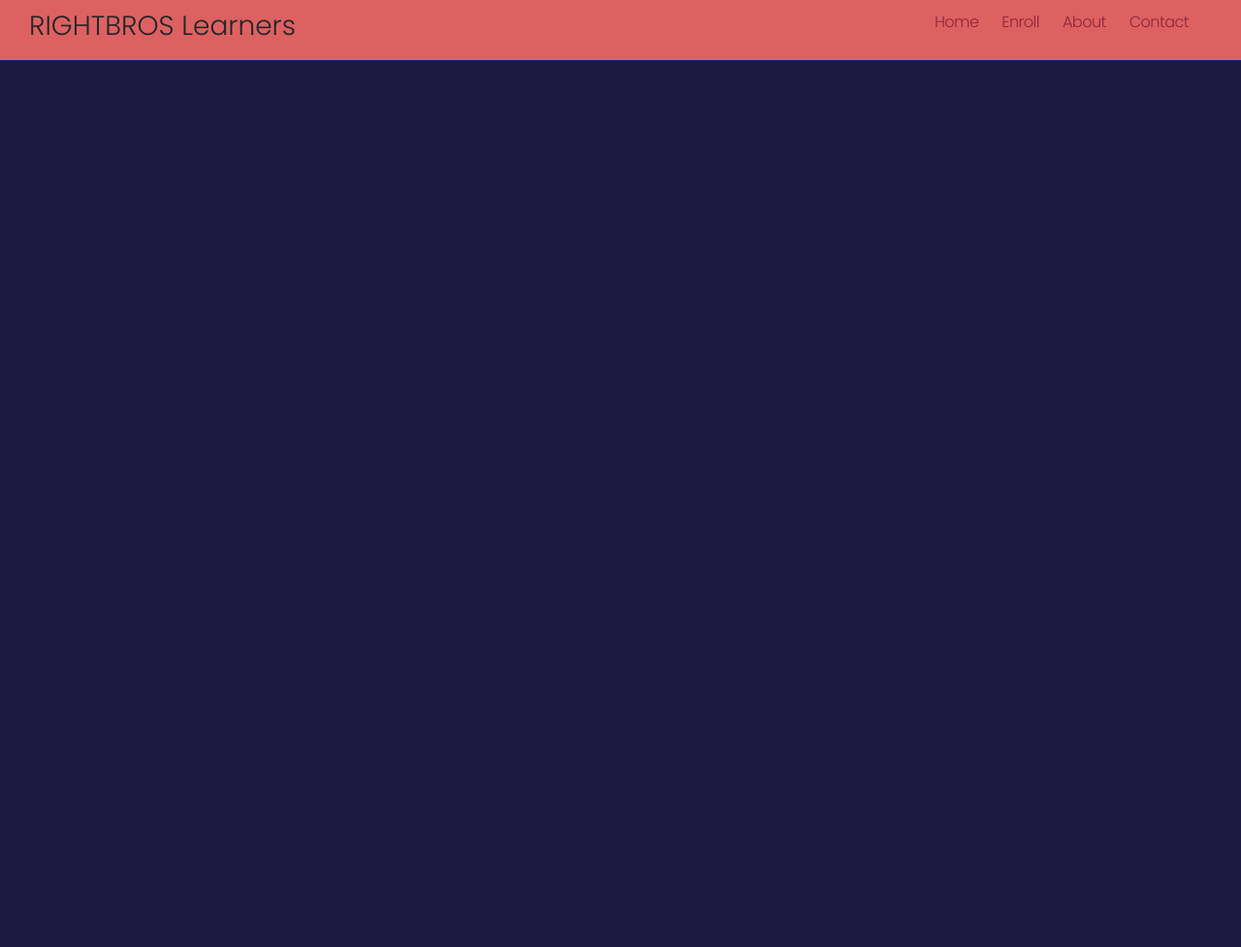
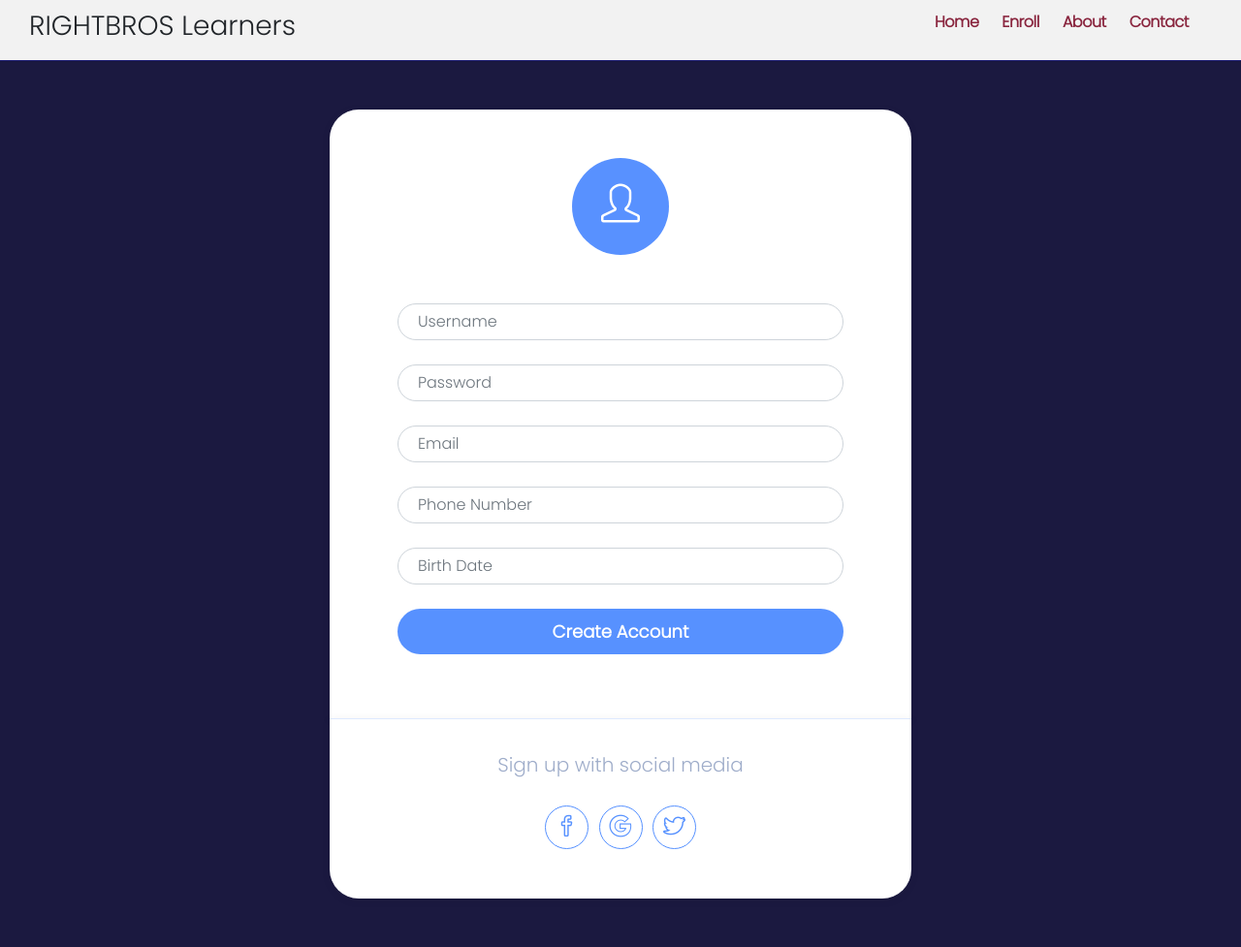
Before and after one commit to thewolfcommander/learn.rightbros.co, a Django app: page /enroll/step-1/ in a window 1280 px wide. Shown: the whole page at 97% size. Before the commit the page ends 63 px from the top, so only its background shows below. Run offline with Django 3.2, Linux system fonts and the light colour scheme; some libraries are stand-ins or nearby versions.

Commit message:
Enrollment form is going to addz'

```diff
--- /dev/null
+++ b/static/css/enroll.css
@@ -0,0 +1,94 @@
+
+.registration-form{
+	padding: 50px 0;
+}
+
+.registration-form form{
+    background-color: #fff;
+    max-width: 600px;
+    margin: auto;
+    padding: 50px 70px;
+    border-top-left-radius: 30px;
+    border-top-right-radius: 30px;
+    box-shadow: 0px 2px 10px rgba(0, 0, 0, 0.075);
+}
+
+.registration-form .form-icon{
+	text-align: center;
+    background-color: #5891ff;
+    border-radius: 50%;
+    font-size: 40px;
+    color: white;
+    width: 100px;
+    height: 100px;
+    margin: auto;
+    margin-bottom: 50px;
+    line-height: 100px;
+}
+
+.registration-form .item{
+	border-radius: 20px;
+    margin-bottom: 25px;
+    padding: 10px 20px;
+}
+
+.registration-form .create-account{
+    border-radius: 30px;
+    padding: 10px 20px;
+    font-size: 18px;
+    font-weight: bold;
+    background-color: #5791ff;
+    border: none;
+    color: white;
+    margin-top: 20px;
+}
+
+.registration-form .social-media{
+    max-width: 600px;
+    background-color: #fff;
+    margin: auto;
+    padding: 35px 0;
+    text-align: center;
+    border-bottom-left-radius: 30px;
+    border-bottom-right-radius: 30px;
+    color: #9fadca;
+    border-top: 1px solid #dee9ff;
+    box-shadow: 0px 2px 10px rgba(0, 0, 0, 0.075);
+}
+
+.registration-form .social-icons{
+    margin-top: 30px;
+    margin-bottom: 16px;
+}
+
+.registration-form .social-icons a{
+    font-size: 23px;
+    margin: 0 3px;
+    color: #5691ff;
+    border: 1px solid;
+    border-radius: 50%;
+    width: 45px;
+    display: inline-block;
+    height: 45px;
+    text-align: center;
+    background-color: #fff;
+    line-height: 45px;
+}
+
+.registration-form .social-icons a:hover{
+    text-decoration: none;
+    opacity: 0.6;
+}
+
+@media (max-width: 576px) {
+    .registration-form form{
+        padding: 50px 20px;
+    }
+
+    .registration-form .form-icon{
+        width: 70px;
+        height: 70px;
+        font-size: 30px;
+        line-height: 70px;
+    }
+}
--- a/static/css/main.css
+++ b/static/css/main.css
@@ -21,7 +21,7 @@ body {
 
 .learn-navbar {
     width: 100%;
-    background: var(--orange);
+    background: var(--silver);
     border-bottom: 1px solid midnightblue;
     display: flex;
     justify-content: space-between;
@@ -50,6 +50,7 @@ body {
     text-decoration: none;
     color: var(--maroon);
     letter-spacing: -0.5px;
+    font-weight: bolder;
 }
 
 .learn-links li a:hover {
--- /dev/null
+++ b/static/js/enroll.js
@@ -0,0 +1,4 @@
+$(document).ready(function () {
+    $('#birth-date').mask('00/00/0000');
+    $('#phone-number').mask('0000-0000');
+})
--- a/static/js/main.js
+++ b/static/js/main.js
@@ -0,0 +1,17 @@
+const openIcon = document.querySelector('.learn-icon');
+const linksWrapper = document.querySelector('.learn-links-wrapper');
+const backdrop = document.querySelector('.learn-backdrop');
+const closeIcon = document.querySelector('.learn-close-btn');
+
+openIcon.addEventListener('click', () => {
+    linksWrapper.classList.add('open');
+});
+
+
+closeIcon.addEventListener('click', () => {
+    linksWrapper.classList.remove('open');
+});
+
+backdrop.addEventListener('click', () => {
+    linksWrapper.classList.remove('open');
+});
--- a/templates/base.html
+++ b/templates/base.html
@@ -24,6 +24,9 @@
 
     {% include 'includes/navbar.html' %}
 
+    {% block content %}
+    {% endblock %}
+
     <!-- Optional JavaScript -->
     <!-- jQuery first, then Popper.js, then Bootstrap JS -->
     <script src="https://code.jquery.com/jquery-3.4.1.slim.min.js" integrity="sha384-J6qa4849blE2+poT4WnyKhv5vZF5SrPo0iEjwBvKU7imGFAV0wwj1yYfoRSJoZ+n" crossorigin="anonymous"></script>
--- a/templates/contact/enroll.html
+++ b/templates/contact/enroll.html
@@ -1,4 +1,56 @@
 {% extends 'base.html' %}
 {% load static %}
 
-{% block title %}Home{% endblock %}
+{% block title %}Enroll for the Demo{% endblock %}
+
+{% block style %}
+<link href="https://cdnjs.cloudflare.com/ajax/libs/simple-line-icons/2.4.1/css/simple-line-icons.min.css"
+    rel="stylesheet">
+<link rel="stylesheet" href="{% static 'css/enroll.css' %}">
+{% endblock style %}
+
+{% block content %}
+<div class="registration-form">
+
+    <form>
+        <div class="form-icon">
+            <span><i class="icon icon-user"></i></span>
+        </div>
+        <div class="form-group">
+            <input type="text" class="form-control item" id="username" placeholder="Username">
+        </div>
+        <div class="form-group">
+            <input type="password" class="form-control item" id="password" placeholder="Password">
+        </div>
+        <div class="form-group">
+            <input type="text" class="form-control item" id="email" placeholder="Email">
+        </div>
+        <div class="form-group">
+            <input type="text" class="form-control item" id="phone-number" placeholder="Phone Number">
+        </div>
+        <div class="form-group">
+            <input type="text" class="form-control item" id="birth-date" placeholder="Birth Date">
+        </div>
+        <div class="form-group">
+            <button type="button" class="btn btn-block create-account">Create Account</button>
+        </div>
+    </form>
+    <div class="social-media">
+        <h5>Sign up with social media</h5>
+        <div class="social-icons">
+            <a href="#"><i class="icon-social-facebook" title="Facebook"></i></a>
+            <a href="#"><i class="icon-social-google" title="Google"></i></a>
+            <a href="#"><i class="icon-social-twitter" title="Twitter"></i></a>
+        </div>
+    </div>
+</div>
+
+{% endblock %}
+
+{% block javascript %}
+
+<script type="text/javascript" src="https://cdnjs.cloudflare.com/ajax/libs/jquery.mask/1.14.15/jquery.mask.min.js">
+</script>
+<script src="{% static 'js/enroll.js' %}"></script>
+
+{% endblock javascript %}
```
Also changed, not shown: other parts of static/css/main.css (+64 -0 lines), contact/forms.py (added, +14 -0 lines).
